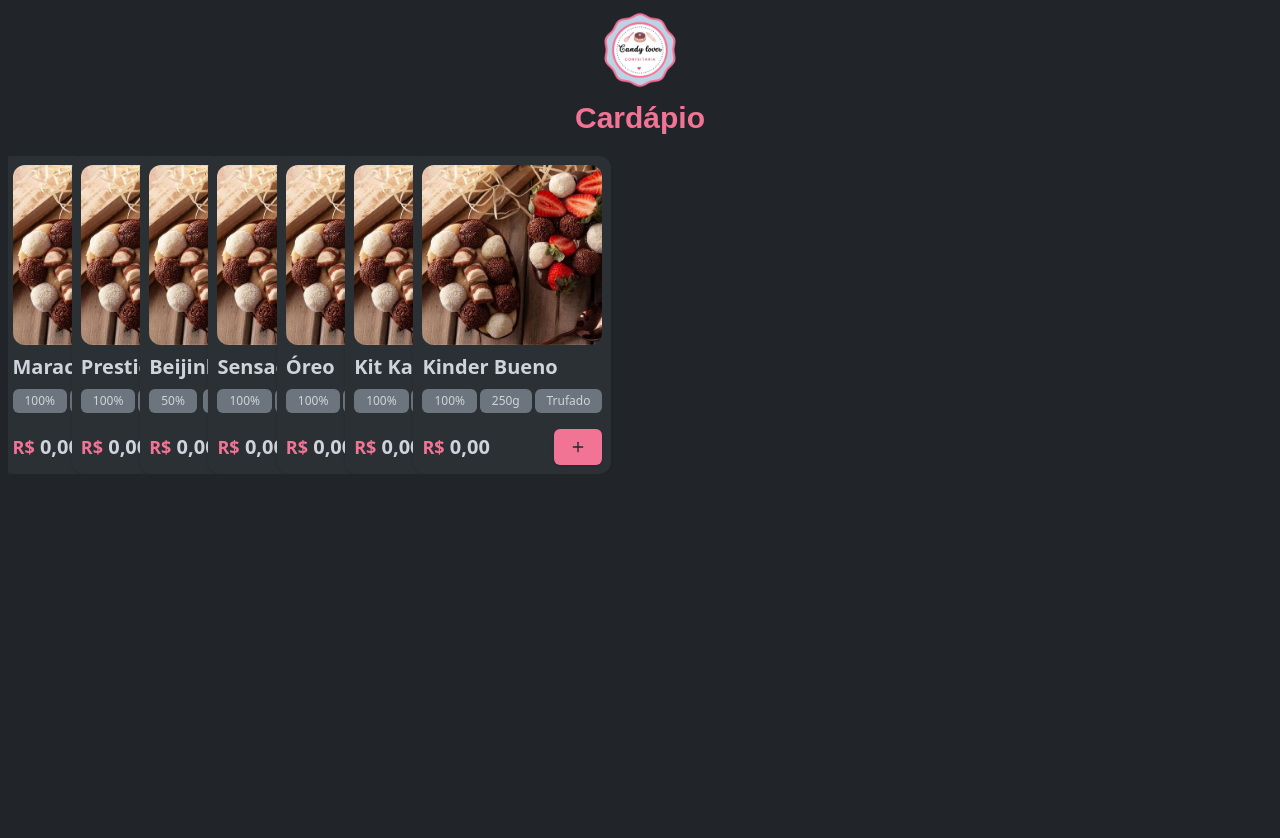
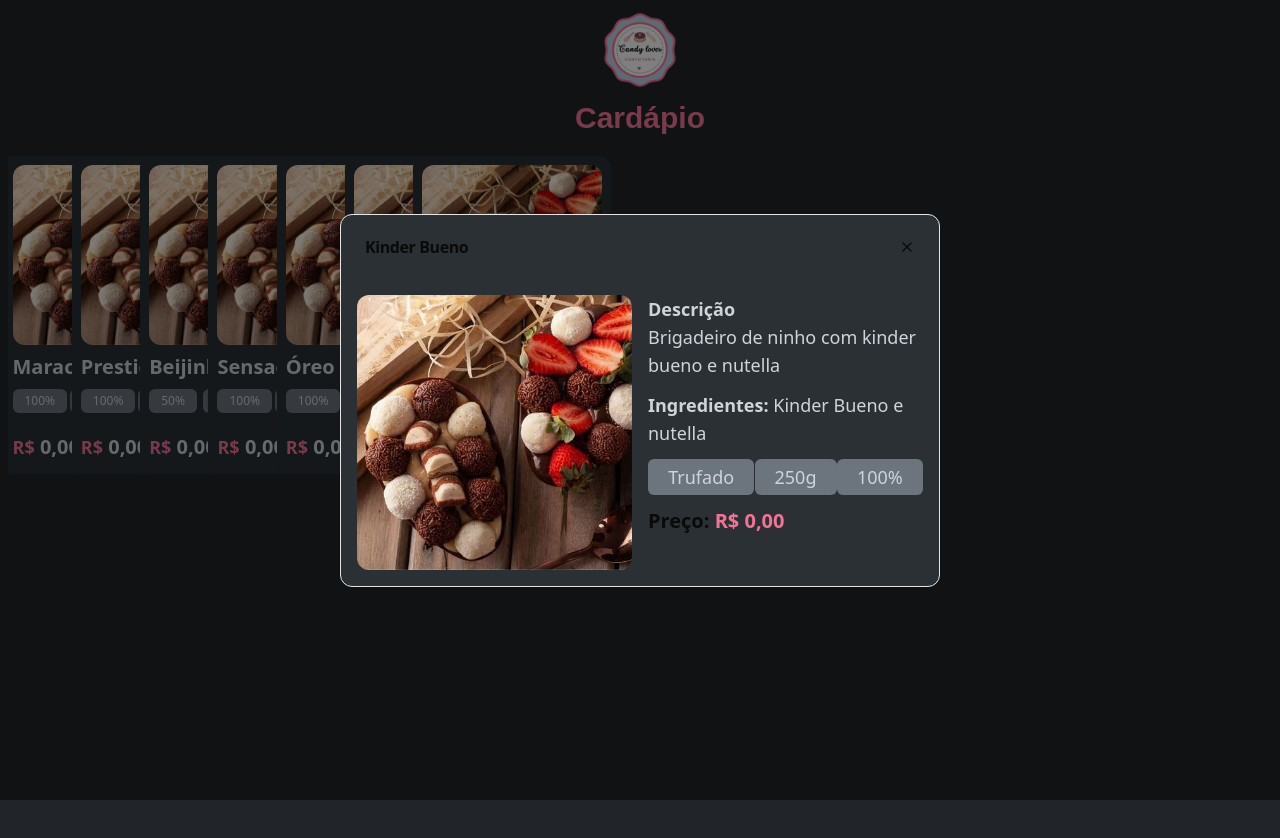
Before and after one commit to KaiqueDev1/candy, a Next.js app: page / in a window 1280 px wide. Both pictures are taken after a click on the button 578 px from the left and 447 px from the top of the page. Shown: the top 838 px of the page. Built offline with nearby package versions, Linux system fonts and the light colour scheme; a web font is replaced by a local one.

Commit message:
config screens details and next/image

```diff
--- a/app/components/eggsCard.tsx
+++ b/app/components/eggsCard.tsx
@@ -1,17 +1,19 @@
+ // app/components/eggsCard.tsx
  "use client";
-import * as React from "react";
+
+ import React, { useState } from "react";
  import { Card, CardContent } from "@/components/ui/card";
  import {
    Carousel,
    CarouselContent,
    CarouselItem,
-  // CarouselPrevious,
  } from "@/components/ui/carousel";
  import eggsData from "@/src/data/eggsData";
  import Image from "next/image";
  import { Button } from "@/components/ui/button";
  import { Plus } from "lucide-react";
-
+ import EggsCardBox from "./eggsCardBox";
+ import { StaticImageData } from 'next/image';
  interface EggsCardProps {
      id: string;
      name: string;
@@ -21,9 +23,23 @@
      grams: string;
      ingredients: string;
      type: string;
+     image_link: StaticImageData;
    }
 
-const EggsCard: React.FC<EggsCardProps> = () => {
+ const EggsCard: React.FC = () => {
+   const [selectedEgg, setSelectedEgg] = useState<EggsCardProps | null>(null);
+   const [isModalOpen, setIsModalOpen] = useState(false);
+
+   const handleOpenModal = (egg: EggsCardProps) => {
+     setSelectedEgg(egg);
+     setIsModalOpen(true);
+   };
+
+   const handleCloseModal = () => {
+     setSelectedEgg(null);
+     setIsModalOpen(false);
+   };
+
    return (
      <section className="flex w-full flex-col bg-background pl-2 pt-5">
        <div className="h-full w-full">
@@ -32,21 +48,21 @@
              {eggsData.map((egg) => (
                <CarouselItem
                  key={egg.id}
-                className="flex items-center justify-center bg-transparent md:basis-1/2 lg:basis-1/3"
+                 className="flex-center flex justify-center bg-transparent md:basis-1/2 lg:basis-1/3"
                >
                  <div>
                    <Card className="border-transparent bg-secundary p-2">
                      <CardContent className="flex w-[180px] flex-col p-0">
                        <Image
-                        src={!!egg.image_link ? egg.image_link.toString() : ""}
+                         src={egg.image_link}
                          alt={egg.name}
                          width={155}
                          height={155}
-                        draggable="false"
+                         draggable={false}
                          className="block w-full rounded-xl"
                        />
                        <div className="flex flex-col gap-2 pt-2">
-                        <h2 className="font-inter select-none text-xl font-bold text-text">
+                         <h2 className="select-none font-inter text-xl font-bold text-text">
                            {egg.name}
                          </h2>
                          <div className="flex items-center justify-between">
@@ -67,7 +83,10 @@
                              </strong>{" "}
                              {egg.price}
                            </p>
-                          <Button className="bg-primary">
+                           <Button
+                             className="bg-primary"
+                             onClick={() => handleOpenModal(egg)}
+                           >
                              <Plus size={20} className="text-background" />
                            </Button>
                          </div>
@@ -80,6 +99,9 @@
            </CarouselContent>
          </Carousel>
        </div>
+       {isModalOpen && selectedEgg && (
+         <EggsCardBox egg={selectedEgg} onClose={handleCloseModal} />
+       )}
      </section>
    );
  };
--- /dev/null
+++ b/app/components/eggsCardBox.tsx
@@ -0,0 +1,77 @@
+// src/components/eggsCardBox.tsx
+import React from "react";
+import { Card, CardContent, CardHeader, CardTitle } from "@/components/ui/card";
+import { Button } from "@/components/ui/button";
+import { X } from "lucide-react";
+import Image from "next/image";
+import { StaticImageData } from "next/image";
+interface EggsCardBoxProps {
+  egg: {
+    id: string;
+    name: string;
+    image_link: StaticImageData;
+    description: string;
+    bark: string;
+    price: string;
+    grams: string;
+    ingredients: string;
+    type: string;
+  };
+  onClose: () => void;
+}
+
+const EggsCardBox: React.FC<EggsCardBoxProps> = ({ egg, onClose }) => {
+  return (
+    <div className="fixed inset-0 z-50 flex items-center justify-center bg-black bg-opacity-50">
+      <Card className="w-[90%] bg-secundary md:w-[600px]">
+        <CardHeader className="relative">
+          <CardTitle>{egg.name}</CardTitle>
+          <Button
+            variant="ghost"
+            onClick={onClose}
+            className="absolute right-2 top-2"
+          >
+            <X />
+          </Button>
+        </CardHeader>
+        <CardContent className="flex flex-col gap-4 p-4 md:flex-row">
+          <div className="w-full md:w-1/2">
+            <Image
+              src={egg.image_link}
+              alt={egg.name}
+              width={350}
+              height={350}
+              className="mx-auto rounded-xl"
+              draggable={false}
+            />
+          </div>
+          <div className="flex w-full flex-col gap-3 md:w-1/2">
+            <div className="flex flex-col">
+              <h3 className="text-lg font-bold text-text">Descrição</h3>
+              <p className="text-lg text-text">{egg.description}</p>
+            </div>
+            <p className="text-lg text-text">
+              <strong>Ingredientes:</strong> {egg.ingredients}
+            </p>
+            <div className="flex items-center justify-around">
+              <p className="text-lg text-text bg-third p-1 px-5 rounded-md">
+                <strong></strong> {egg.type}
+              </p>
+              <p className="text-lg text-text bg-third p-1 px-5 rounded-md">
+                <strong></strong> {egg.grams}
+              </p>
+              <p className="text-lg text-text bg-third p-1 px-5 rounded-md">
+                <strong></strong> {egg.bark}
+              </p>
+            </div>
+            <p className="text-xl font-semibold">
+              Preço: <strong className="text-primary">R$ {egg.price}</strong>
+            </p>
+          </div>
+        </CardContent>
+      </Card>
+    </div>
+  );
+};
+
+export default EggsCardBox;
--- a/app/page.tsx
+++ b/app/page.tsx
@@ -1,21 +1,14 @@
+// Componente Home
 "use client";
 import Header from "./components/header/header";
 import EggsCard from "./components/eggsCard";
+
 export default function Home() {
   return (
     <div className="h-[926px] w-full bg-background">
       <Header />
 
-      <EggsCard
-        id="some-id"
-        name="some-name"
-        description="some-description"
-        bark="some-bark"
-        price="some-price"
-        grams="some-grams"
-        ingredients="some-ingredients"
-        type="some-type"
-      />
+      <EggsCard />
     </div>
   );
 }
--- a/src/data/eggsData.ts
+++ b/src/data/eggsData.ts
@@ -1,8 +1,10 @@
+import eggImage from "../../public/image/egg.jpg";
+
 const eggsData = [
   {
     id: "E1",
     name: "Brigadeiro",
-    image_link: "/image/egg.jpg",
+    image_link: eggImage,
     description: "Brigadeiro tradicional com casca ao leite",
     bark: "100%",
     price: "0,00",
@@ -13,7 +15,7 @@
   {
     id: "E2",
     name: "Maracujá",
-    image_link: "/image/egg.jpg",
+    image_link: eggImage,
     description: "Brigadeiro de maracujá com casca ao leite",
     bark: "100%",
     price: "0,00",
@@ -24,7 +26,7 @@
   {
     id: "E3",
     name: "Prestigio",
-    image_link: "/image/egg.jpg",
+    image_link: eggImage,
     description: "Beijinho acompanhado de brigadeiro tradicional",
     bark: "100%",
     price: "0,00",
@@ -35,7 +37,7 @@
   {
     id: "E4",
     name: "Beijinho",
-    image_link: "/image/egg.jpg",
+    image_link: eggImage,
     description: "Beijinho com massa de coco, casca meia amarga",
     bark: "50%",
     price: "0,00",
@@ -46,7 +48,7 @@
   {
     id: "E5",
     name: "Sensação",
-    image_link: "/image/egg.jpg",
+    image_link: eggImage,
     description: "Brigadeiro tradicional com moranguinho",
     bark: "100%",
     price: "0,00",
@@ -57,7 +59,7 @@
   {
     id: "E6",
     name: "Óreo",
-    image_link: "/image/egg.jpg",
+    image_link: eggImage,
     description: "Brigadeiro de óreo com casca de chocolate branco",
     bark: "100%",
     price: "0,00",
@@ -68,7 +70,7 @@
   {
     id: "E7",
     name: "Kit Kat",
-    image_link: "/image/egg.jpg",
+    image_link: eggImage,
     description: "Brigadeiro tradicional e brigadeiro branco com Kit Kat",
     bark: "100%",
     price: "0,00",
@@ -79,7 +81,7 @@
   {
     id: "E8",
     name: "Kinder Bueno",
-    image_link: "/image/egg.jpg",
+    image_link: eggImage,
     description: "Brigadeiro de ninho com kinder bueno e nutella",
     bark: "100%",
     price: "0,00",
```
Also changed, not shown: public/menu.tsx (deleted, +0 -23 lines). Lines whose indentation alone changed are shown as unchanged.
